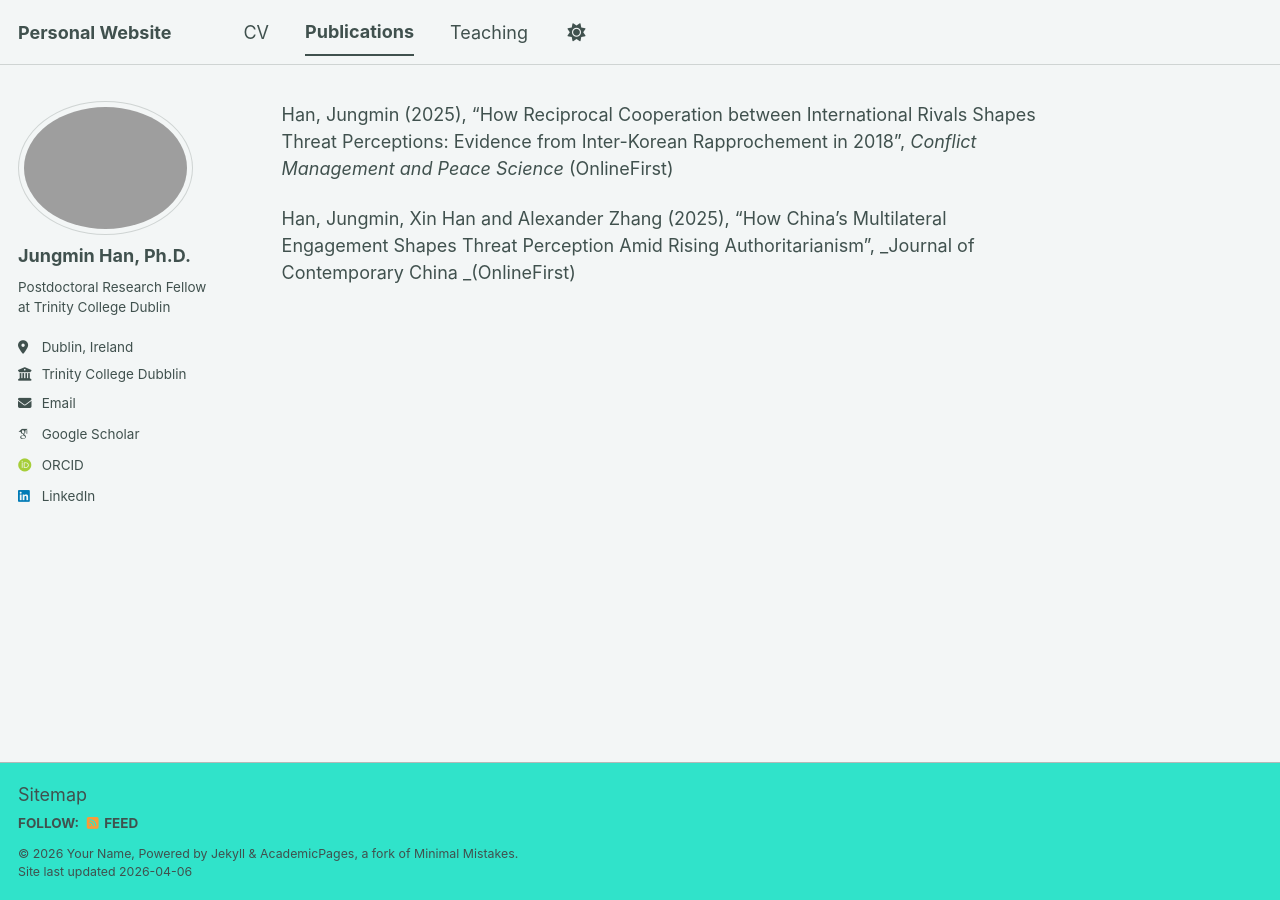
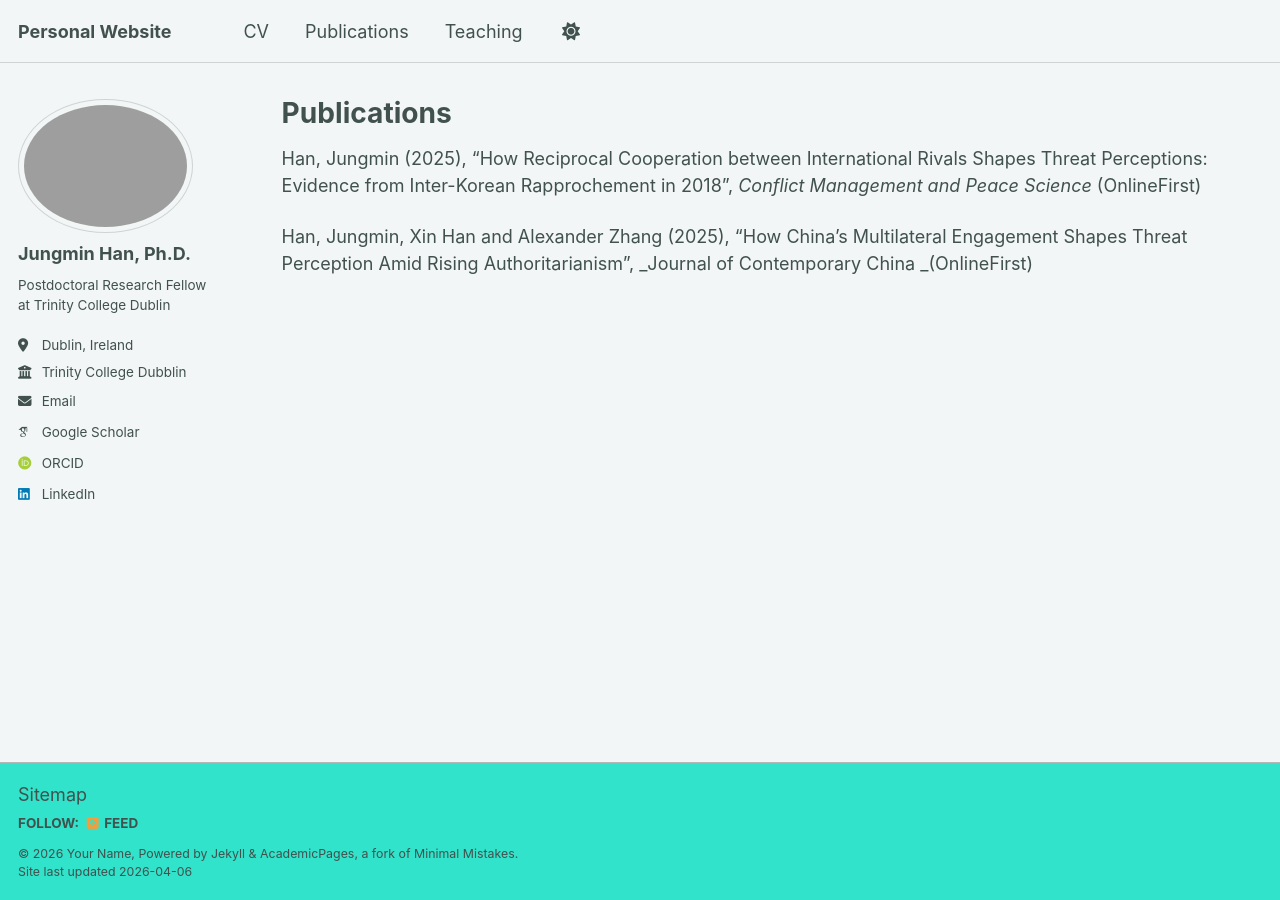
Before and after one commit to jungmin-lawrence-han/jungmin-lawrence-han.github.io, a Jekyll site: the page built from _pages/publications.md, in a window 1280 px wide. Built offline with Jekyll 4.4.1, drawn with Linux system fonts in a browser that asks for light colours; some web fonts are replaced; our own code applies the rules of GitHub Pages for plain Markdown files; a script bundle is joined from its source files by our own code; library files that are not in the unit come from our copies.

Commit message:
Update publications.md

```diff
--- a/_pages/publications.md
+++ b/_pages/publications.md
@@ -1,3 +1,10 @@
+---
+layout: archive
+title: "Publications"
+permalink: /Publications/
+author_profile: true
+---
+
 Han, Jungmin (2025), "How Reciprocal Cooperation between International Rivals Shapes Threat Perceptions: Evidence from Inter-Korean Rapprochement in 2018", _Conflict Management and Peace Science_ (OnlineFirst)
 
 Han, Jungmin, Xin Han and Alexander Zhang (2025), "How China’s Multilateral Engagement Shapes Threat Perception Amid Rising Authoritarianism", _Journal of Contemporary China _(OnlineFirst)
```
